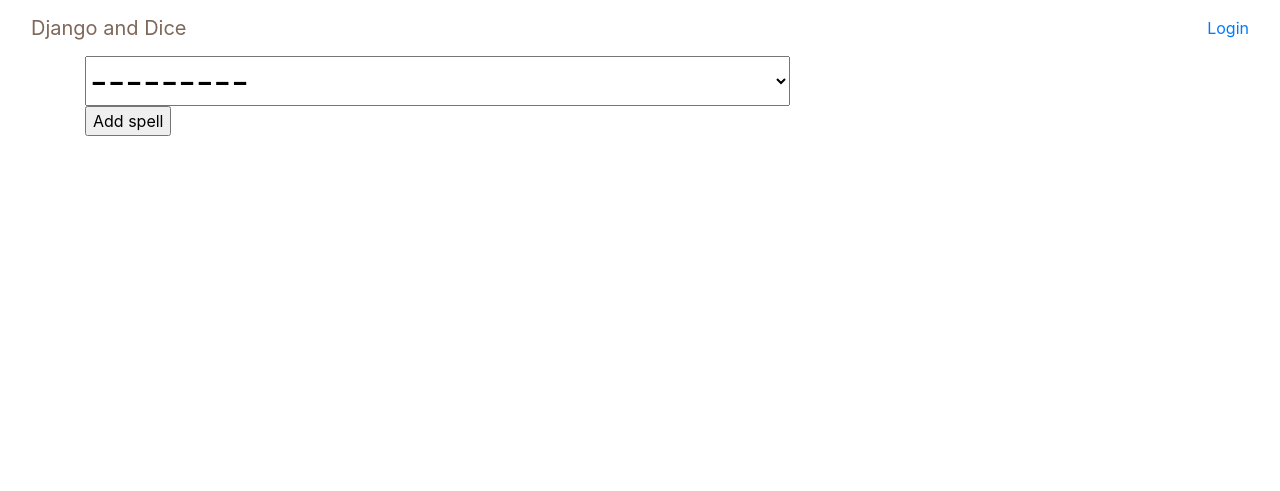
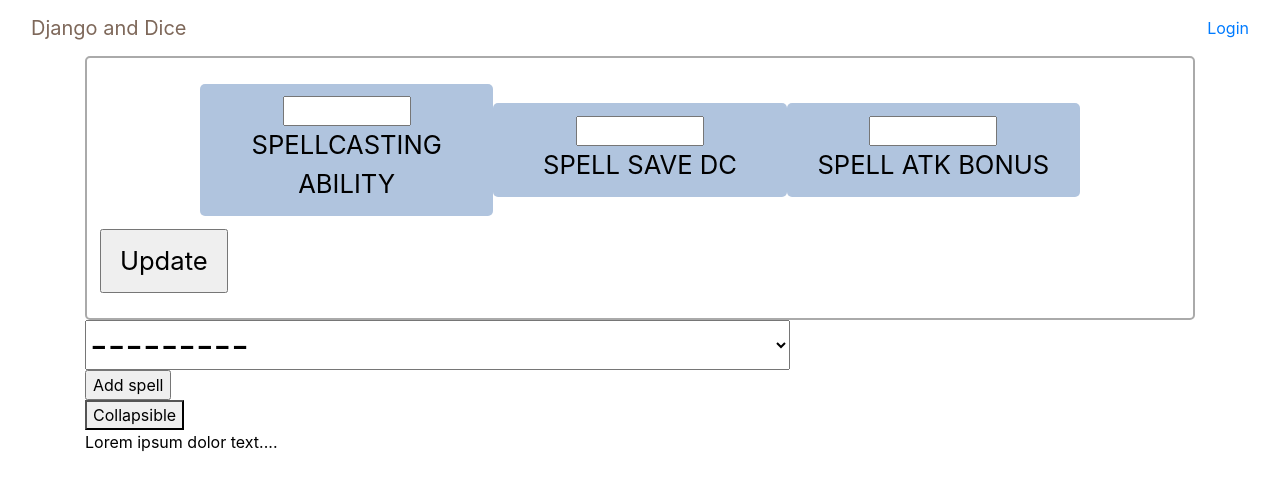
Before and after one commit to Yvesvc/DjangoAndDice, a Django app: page /spells in a window 1280 px wide. Shown: the top 491 px of the page. Run offline with Django 3.2, Linux system fonts and the light colour scheme; data comes from the database, SQL or seed files in the repository; both versions use the stored data as it was after the commit; some libraries are stand-ins or nearby versions.

Commit message:
spells:: show and update spells_metadata

```diff
--- a/spells/forms.py
+++ b/spells/forms.py
@@ -1,5 +1,5 @@
 from django import forms
-from .models import Spells5E
+from .models import Spells5E, spells_metadata
 
 '''
 class Spells5EForm(forms.Form):
@@ -7,7 +7,7 @@ class Spells5EForm(forms.Form):
 
 '''
 
-
+meta_style = 'width:10vw; text-align:center'
 
 class Spells5EForm (forms.ModelForm):
     name = forms.ModelChoiceField(queryset=Spells5E.objects.values_list('name', flat=True), widget=forms.Select(attrs={'style':'font-size:3vw'}))
@@ -15,3 +15,13 @@ class Spells5EForm (forms.ModelForm):
     class Meta:
         model = Spells5E
         fields = ['name']
+
+class MetadataForm (forms.ModelForm):
+    class Meta:
+        model = spells_metadata
+        fields = ['scability', 'ssdc', 'sabonus', 'username']
+        widgets = {
+            'scability': forms.NumberInput(attrs={'style': meta_style}),
+            'ssdc': forms.NumberInput(attrs={'style': meta_style}),
+            'sabonus': forms.NumberInput(attrs={'style': meta_style})
+        }
--- a/spells/views.py
+++ b/spells/views.py
@@ -1,10 +1,43 @@
 from django.http import HttpResponse
 from django.shortcuts import render
-from .forms import Spells5EForm
+from .forms import Spells5EForm, MetadataForm
+from .models import spells_metadata
+
 
 def index (request):
+    #GET
     if request.method == 'GET':
+        if request.method == 'GET':
+            # if user already has a record in the database, show form filled with record
+            try:
+                spells_metadata_user = spells_metadata.objects.get(username=request.user.username)
+                Metadataform = MetadataForm(instance=spells_metadata_user)
+            # if user already doesn't have a record in the database, show empty form
+            except spells_metadata.DoesNotExist:
+                Metadataform = MetadataForm()
+            # Spells5EForm not linked to user
+            Spells5Eform = Spells5EForm()
+
+    #POST
+    if request.method == 'POST':
+
+        #Spells5Eform
+        if 'btnSpells5Eform' in request.POST:
+            return HttpResponse('add spell test')
+
+        #metadataform
+        elif 'btnmetadataform' in request.POST:
+            # .copy() to enable to alter the post data
+            Metadataform = MetadataForm(request.POST.copy())
+            Metadataform.data['username'] = request.user.username
+            if Metadataform.is_valid():
+                # delete current record of user if already present
+                try:
+                    spells_metadata.objects.get(username=request.user.username).delete()
+                except spells_metadata.DoesNotExist:
+                    pass
+                # save new record of user
+                Metadataform.save()
         Spells5Eform = Spells5EForm()
-    if request.method == 'POST':
-        return HttpResponse('added (but not actually) ')
-    return render (request, 'spells/spells.html', {'Spells5Eform':Spells5Eform})
+
+    return render (request, 'spells/spells.html', {'Spells5Eform':Spells5Eform, 'Metadataform':Metadataform })
--- /dev/null
+++ b/static/css/header/spells.css
@@ -0,0 +1,36 @@
+
+
+#Spells_metadata_form{
+padding-top: 2vw;
+padding-bottom: 2vw;
+
+border: 2px solid #AAAAAA;
+border-radius:5px;
+
+}
+
+#metadata {
+text-align:center;
+padding-left:10vw;
+padding-right:10vw;
+}
+
+.metadata_txt {
+font-size: 2vw;
+}
+
+.metadata_col{
+width:33%;
+border-radius:5px;
+background-color:#B0C4DE;
+padding-top:1vw;
+padding-bottom:1vw;
+}
+
+#btnmetadataform{
+margin-top:1vw;
+margin-left:1vw;
+height: 5vw;
+width: 10vw;
+font-size:2vw;
+}
--- a/templates/header/header.html
+++ b/templates/header/header.html
@@ -4,13 +4,15 @@
 <head>
     <meta charset="UTF-8">
     <meta name="viewport" content="width=device-width, initial-scale=1.0">
-    <link rel="stylesheet" href="https://maxcdn.bootstrapcdn.com/bootstrap/4.3.1/css/bootstrap.min.css"> <!--BOOTSTRAP -->
+    <link rel="stylesheet" href="https://maxcdn.bootstrapcdn.com/bootstrap/4.3.1/css/bootstrap.min.css"> <!--BOOTSTRAP CSS-->
     <link rel="stylesheet" href="https://cdnjs.cloudflare.com/ajax/libs/font-awesome/4.7.0/css/font-awesome.min.css"> <!--load Font Awesome icons -->
     <script type="text/JavaScript" src="http://ajax.googleapis.com/ajax/libs/jquery/1.10.1/jquery.min.js" ></script> <!-- load JQuery -->
+    <script src="http://netdna.bootstrapcdn.com/bootstrap/4.3.1/js/bootstrap.min.js"></script>
     {% load staticfiles %}
     <!-- Custom stylesheets -->
     <link rel="stylesheet" href="{% static 'css/header/header.css' %}">
     <link rel="stylesheet" href="{% static 'css/header/sheet.css' %}">
+    <link rel="stylesheet" href="{% static 'css/header/spells.css' %}">
     <title>Django and Dice </title>
 
 </head>
--- a/templates/spells/spells.html
+++ b/templates/spells/spells.html
@@ -1,10 +1,38 @@
 {% extends 'header/header.html'%}
 {% block content %}
+
+<form id = "Spells_metadata_form" method="post">
+    {% csrf_token %}
+<div class ="row" id = "metadata">
+    <div class = "col metadata_col my-auto">
+        <div class = "col">{{Metadataform.scability}}</div>
+        <div class = "col metadata_txt">SPELLCASTING ABILITY</div>
+    </div>
+    <div class = "col metadata_col my-auto">
+        <div class = "col">{{Metadataform.ssdc}}</div>
+        <div class = "col metadata_txt">SPELL SAVE DC</div>
+        </div>
+    <div class = "col metadata_col my-auto">
+        <div class = "col">{{Metadataform.sabonus}}</div>
+        <div class = "col metadata_txt">SPELL ATK BONUS</div>
+    </div>
+</div>
+    <input type="submit" name = "btnmetadataform" value="Update" id = "btnmetadataform">
+</form>
+
 
 <form id = "Sheet_form" method="post">
     {% csrf_token %}
 <div>{{Spells5Eform.name}}</div>
-    <input type="submit" value="Add spell">
+    <input type="submit" name = "btnSpells5Eform" value="Add spell">
 </form>
 
+<button data-toggle="collapse" data-target="#demo">Collapsible</button>
+
+<div id="demo" class="collapse show">
+Lorem ipsum dolor text....
+</div>
+
+
+
 {% endblock content%}
```
Also changed, not shown: db.sqlite3, static/css/header/header.css (line endings or trailing spaces), static/javascript/sheet.js (line endings or trailing spaces).
